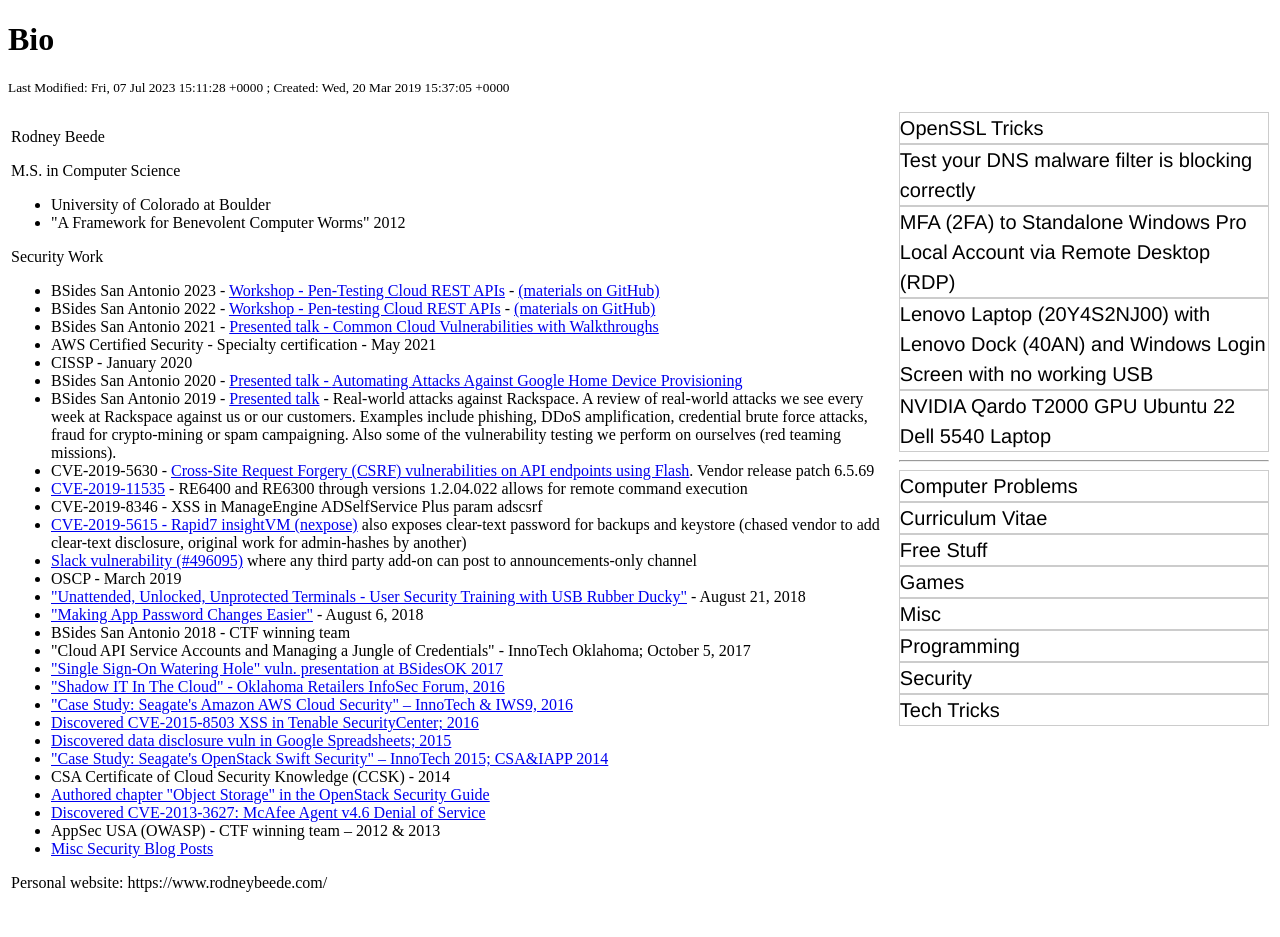
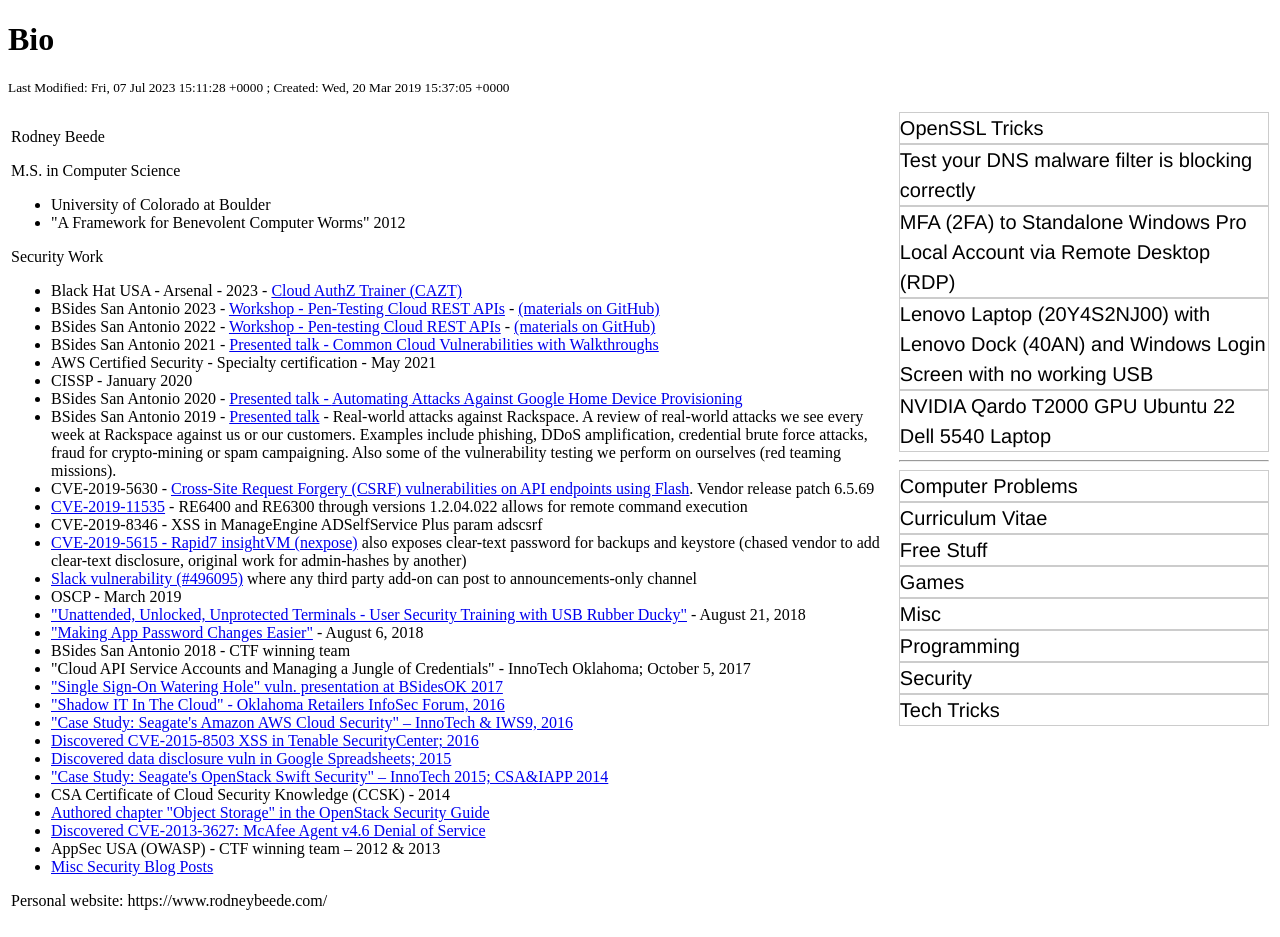
Before and after one commit to rbeede/rbeede.github.io, a Jekyll site: the page built from _posts/2020-08-26-bio.html, in a window 1280 px wide. Built offline with Jekyll 4.4.1, drawn with Linux system fonts in a browser that asks for light colours.

Commit message:
Black Hat USA 2023

```diff
--- a/_posts/2020-08-26-bio.html
+++ b/_posts/2020-08-26-bio.html
@@ -20,6 +20,7 @@
 <p>Security Work</p>
 
 <ul>
+<li>Black Hat USA - Arsenal - 2023 - <a href="https://www.blackhat.com/us-23/arsenal/schedule/presenters.html#rodney-beede-45501">Cloud AuthZ Trainer (CAZT)</a></li>
 <li>BSides San Antonio 2023 - <a href="https://www.bsidessatx.com/events-2023.html">Workshop - Pen-Testing Cloud REST APIs</a> - <a href="https://github.com/rbeede/BSidesSATX2023">(materials on GitHub)</a></li>
 <li>BSides San Antonio 2022 - <a href="https://www.bsidessatx.com/events-schedule-2022.html">Workshop - Pen-testing Cloud REST APIs</a> - <a href="https://github.com/rbeede/BSidesSATX2022">(materials on GitHub)</a></li>
 <li>BSides San Antonio 2021 - <a href="https://github.com/rbeede/BSidesSATX2021">Presented talk - Common Cloud Vulnerabilities with Walkthroughs</a></li>
```
